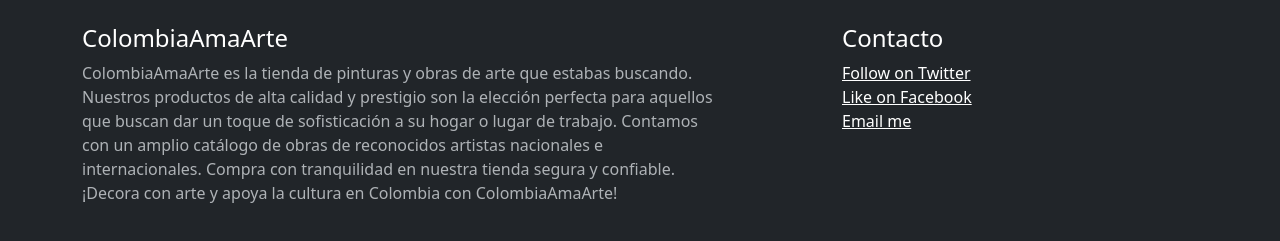
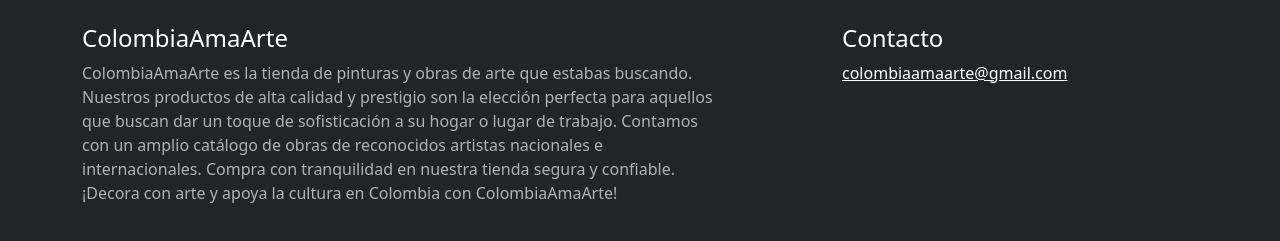
Before and after one commit to ColombiaAmaArte/Store, a plain HTML site: page index.html in a window 1280 px wide. Both pictures are taken after a click on the button 1170 px from the left and 28 px from the top of the page. Shown: the top 241 px of the page. Drawn offline with nearby package versions, Linux system fonts and the light colour scheme.

Commit message:
Update index.html

```diff
--- a/index.html
+++ b/index.html
@@ -56,9 +56,7 @@
                     <div class="col-sm-4 offset-md-1 py-4">
                         <h4>Contacto</h4>
                         <ul class="list-unstyled">
-                            <li><a href="#" class="text-white">Follow on Twitter</a></li>
-                            <li><a href="#" class="text-white">Like on Facebook</a></li>
-                            <li><a href="#" class="text-white">Email me</a></li>
+                            <li><a href="#" class="text-white">colombiaamaarte@gmail.com</a></li>
                         </ul>
                     </div>
                 </div>
```
